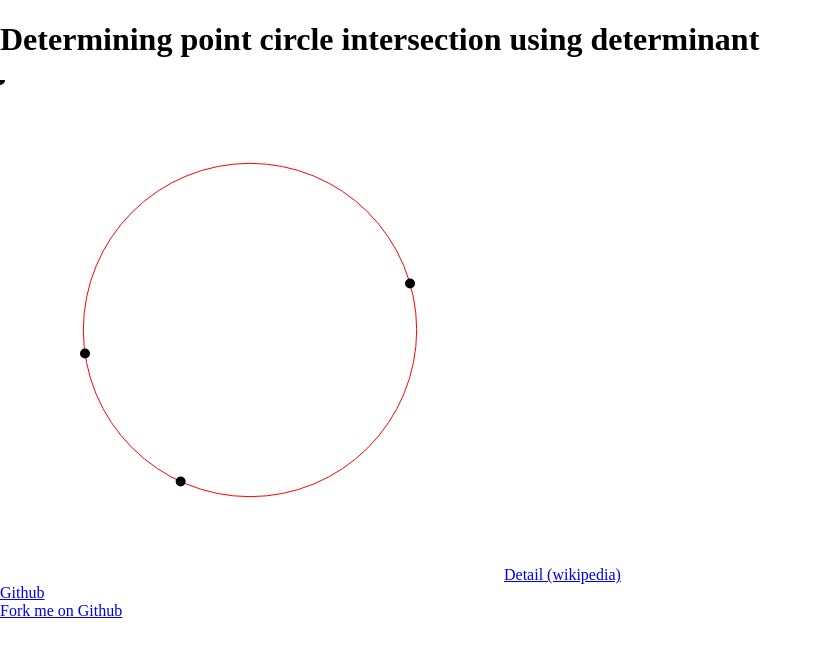
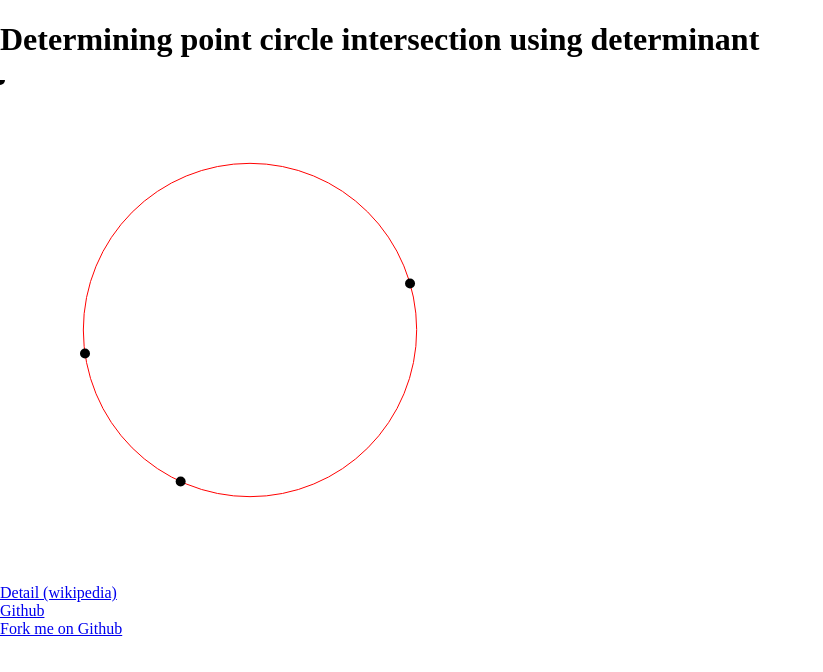
Before and after one commit to martian17/surface-tension, a plain HTML site: page circle-test/index.html in a window 1280 px wide. Shown: the whole page, without its empty margins (0-823 px from the left). Drawn offline with Linux system fonts and the light colour scheme; files that its build step writes are made by us from their sources.

Commit message:
cosmetic changes

```diff
--- a/circle-test/index.html
+++ b/circle-test/index.html
@@ -7,7 +7,7 @@
 </head>
 <body>
     <h1>Determining point circle intersection using determinant</h1>
-    <canvas id="canvas"></canvas>
+    <canvas id="canvas"></canvas><br>
     <a target="_blank" href="https://en.wikipedia.org/wiki/Delaunay_triangulation#Algorithms">Detail (wikipedia)</a><br>
     <a target="_blank" href="https://github.com/martian17/surface-tension/tree/main/circle-test">Github</a><br>
     <a target="_blank" id="github" href="https://github.com/martian17/surface-tension/tree/main/circle-test">Fork me on Github</a>
```
